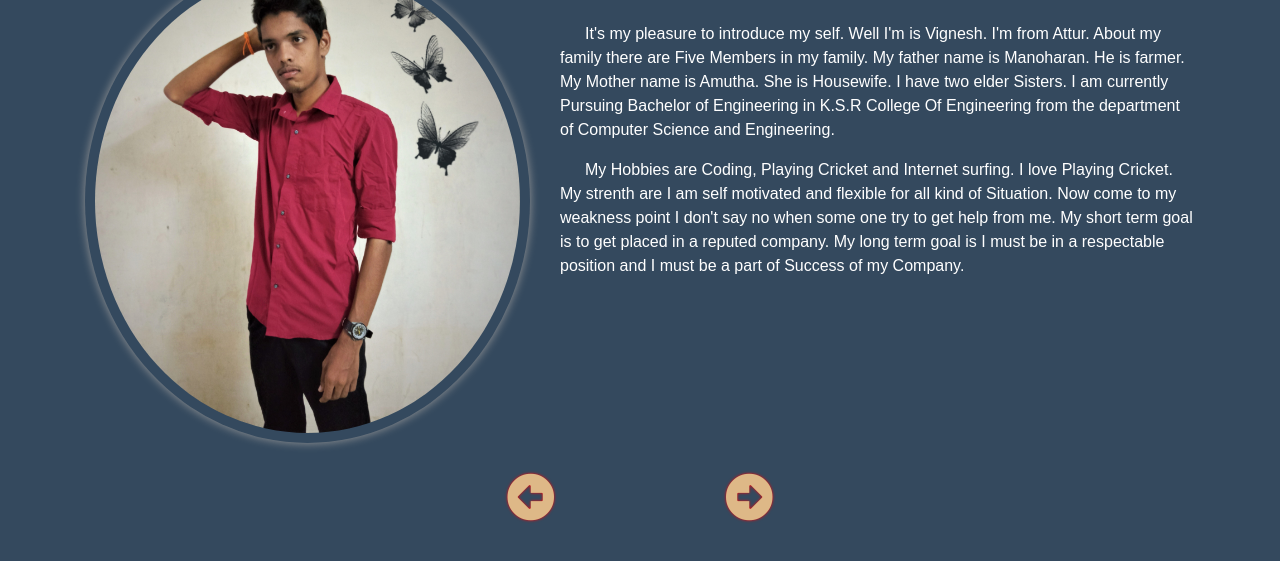
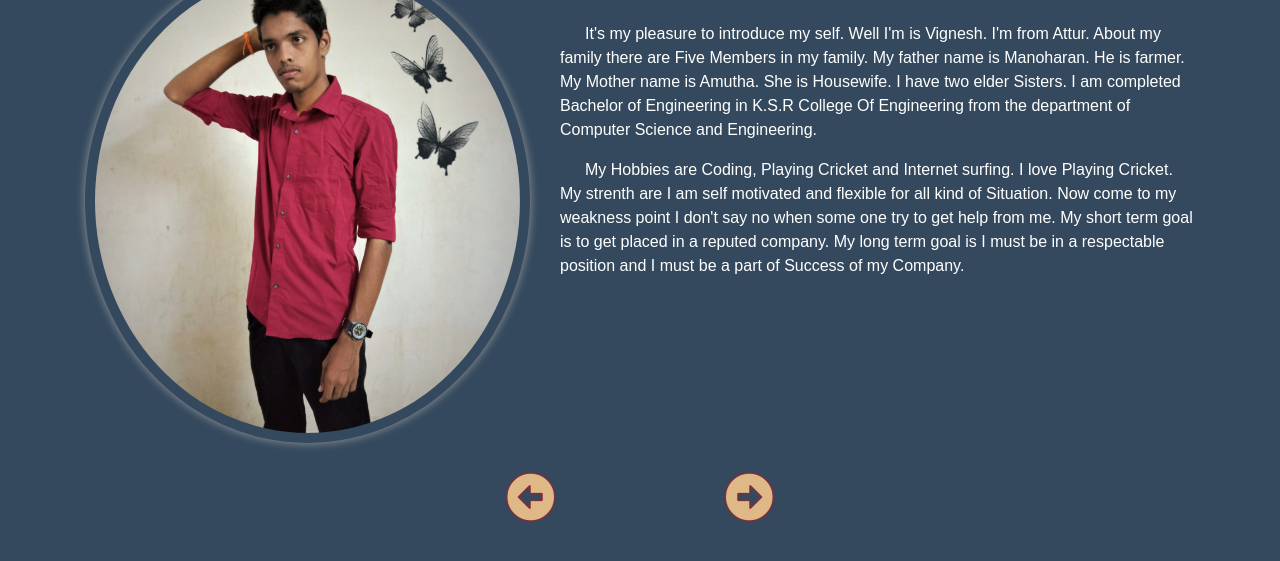
Before and after one commit to Mvignesh07/myweb, a plain HTML site: page about.html in a window 1280 px wide. Shown: the part 101-662 px from the top of the page. Drawn offline with nearby package versions, Linux system fonts and the light colour scheme.

Commit message:
Update about.html

```diff
--- a/about.html
+++ b/about.html
@@ -21,7 +21,7 @@
                     </div>
                     <div class="col-sm-7">
                         <h2 class="text-center">About Me</h2>
-                        <p>It's my pleasure to introduce my self. Well I'm is Vignesh. I'm from Attur. About my family there are Five Members in my family. My father name is Manoharan. He is farmer. My Mother name is Amutha. She is Housewife. I have two elder Sisters. I am currently Pursuing Bachelor of Engineering in K.S.R College Of Engineering from the department of Computer Science and Engineering.
+                        <p>It's my pleasure to introduce my self. Well I'm is Vignesh. I'm from Attur. About my family there are Five Members in my family. My father name is Manoharan. He is farmer. My Mother name is Amutha. She is Housewife. I have two elder Sisters. I am completed Bachelor of Engineering in K.S.R College Of Engineering from the department of Computer Science and Engineering.
                         </p>
                         <p>My Hobbies are Coding, Playing Cricket and Internet surfing. I love Playing Cricket. My strenth are I am self motivated and flexible for all kind of Situation. Now come to my weakness point I don't say no when some one try to get help from me. My short term goal is to get placed in a reputed company. My long term goal is I must be in a respectable position and I must be a part of Success of my Company.
                         </p>
```
